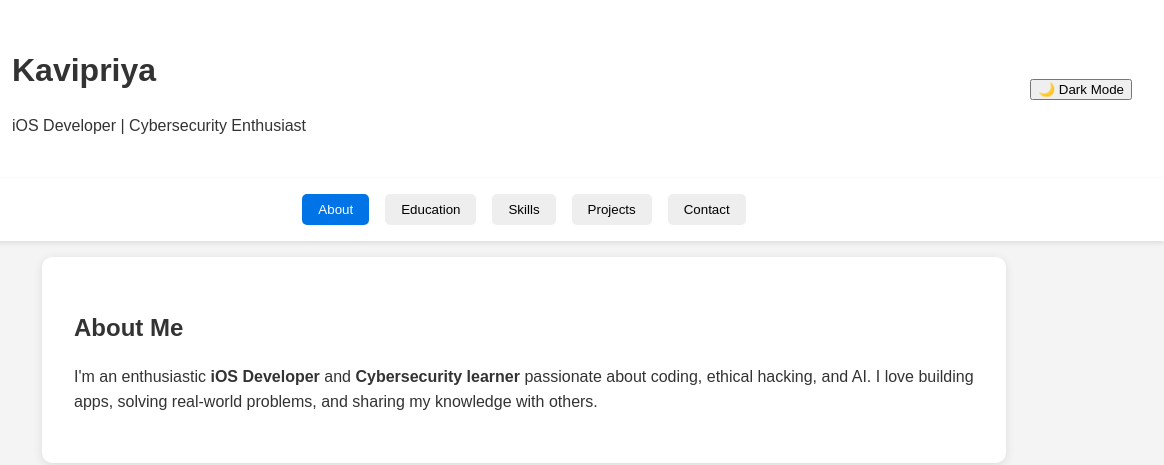
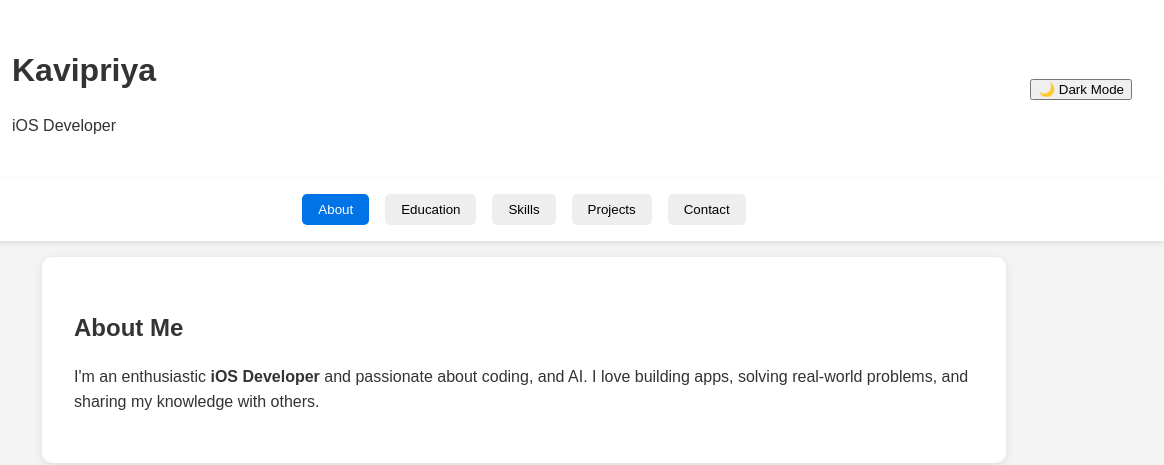
Before and after one commit to mkavipriya210-svg/Kavipriya-M, a plain HTML site: page index.html in a window 1280 px wide. Shown: the top 465 px of the page, 116-1280 px from the left. Drawn offline with Linux system fonts and the light colour scheme.

Commit message:
index.html

```diff
--- a/index.html
+++ b/index.html
@@ -102,7 +102,7 @@
     <img src="./profile.jpg" alt="Profile Picture" id="profileImage">
     <div>
       <h1>Kavipriya</h1>
-      <p>iOS Developer | Cybersecurity Enthusiast</p>
+      <p>iOS Developer</p>
     </div>
     <button onclick="toggleDarkMode()">🌙 Dark Mode</button>
   </header>
@@ -118,8 +118,8 @@
   <section id="about" class="active">
     <h2>About Me</h2>
     <p>
-      I'm an enthusiastic <b>iOS Developer</b> and <b>Cybersecurity learner</b> passionate
-      about coding, ethical hacking, and AI. I love building apps, solving
+      I'm an enthusiastic <b>iOS Developer</b> and  passionate
+      about coding, and AI. I love building apps, solving
       real-world problems, and sharing my knowledge with others.
     </p>
   </section>
```
